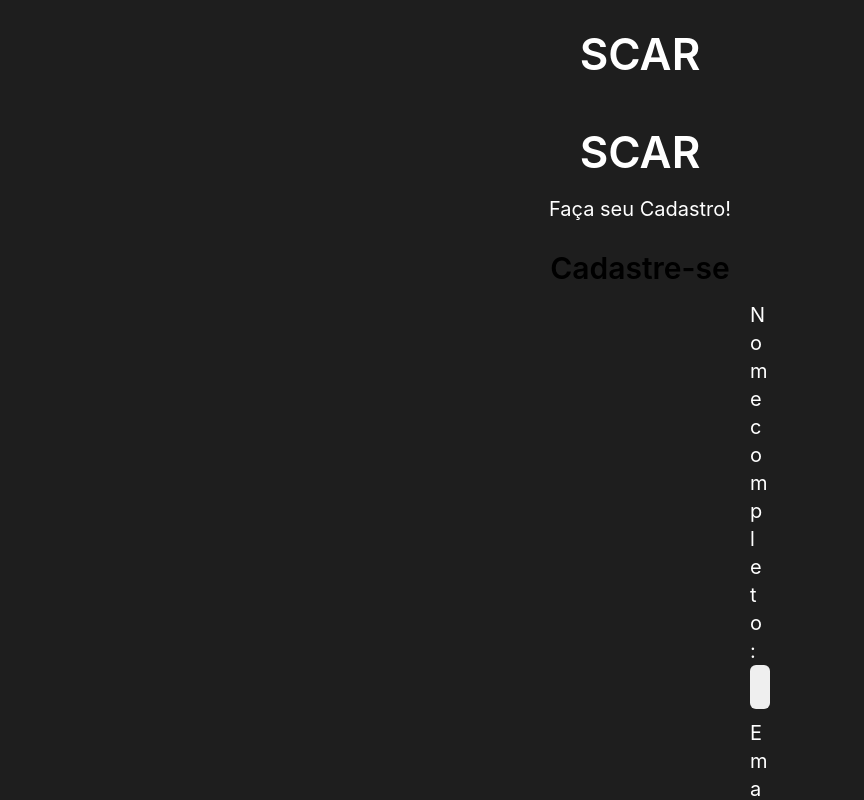
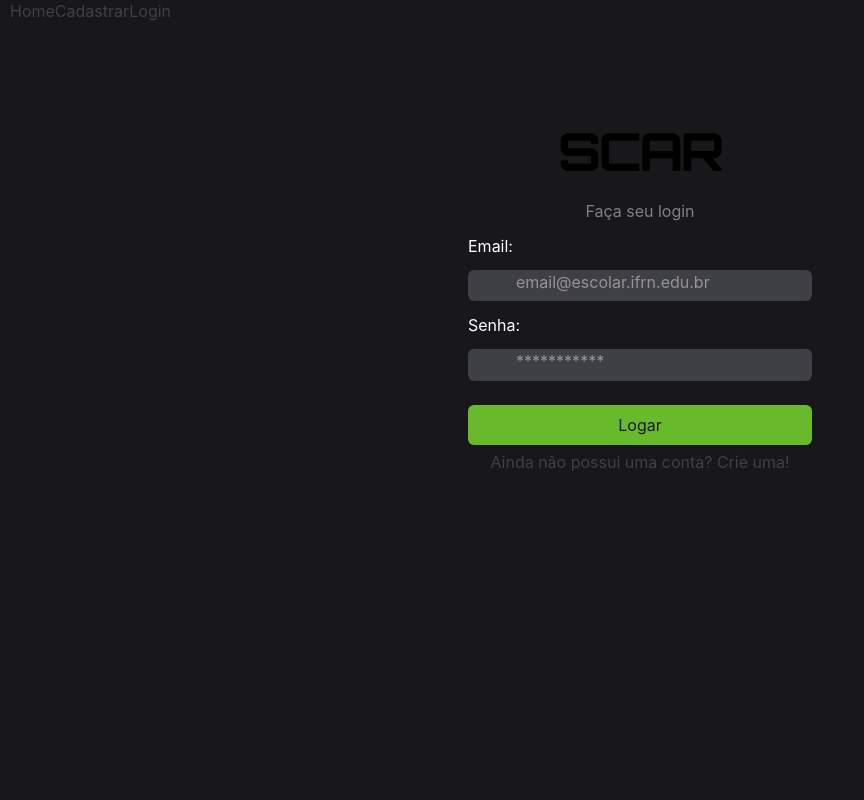
Before and after one commit to RelampagoMarquin/scar, a React (Create React App) app in the folder scarproject/: page /login in a window 1280 px wide. Shown: the top 800 px of the page, without its empty margins (0-864 px from the left). Built offline with nearby package versions, Linux system fonts and the light colour scheme.

Commit message:
Tela de login finalizada, com rotas

```diff
--- a/scarproject/public/index.html
+++ b/scarproject/public/index.html
@@ -15,6 +15,11 @@
       user's mobile device or desktop. See https://developers.google.com/web/fundamentals/web-app-manifest/
     -->
     <link rel="manifest" href="%PUBLIC_URL%/manifest.json" />
+    <link rel="stylesheet" href="https://cdn.jsdelivr.net/npm/water.css@2/out/water.css">
+
+    <!-- Fonts -->
+
+    <link href="https://fonts.googleapis.com/css2?family=Orbitron:wght@500&display=swap" rel="stylesheet">
     <!--
       Notice the use of %PUBLIC_URL% in the tags above.
       It will be replaced with the URL of the `public` folder during the build.
@@ -25,7 +30,6 @@
       Learn how to configure a non-root public URL by running `npm run build`.
     -->
     <title>React App</title>
-    <link rel="stylesheet" href="https://cdn.jsdelivr.net/npm/water.css@2/out/water.css">
   </head>
   <body>
     <noscript>You need to enable JavaScript to run this app.</noscript>
--- a/scarproject/src/App.css
+++ b/scarproject/src/App.css
@@ -14,7 +14,7 @@
 }
 
 .App-header {
-  background-color: #18181B;
+  background-color: #282c34;
   min-height: 100vh;
   display: flex;
   flex-direction: column;
--- a/scarproject/src/App.js
+++ b/scarproject/src/App.js
@@ -1,14 +1,41 @@
-import './App.css';
-import FormCadastro from './FormCadastro';
-/* import FormLogin from './FormLogin'; */
+import {
+  BrowserRouter as Router,
+  Route,
+  Switch,
+  Link
+}
+from "react-router-dom";
+import Home from "./components/pages/Home"
+import FormCadastro from "./components/pages/FormCadastro"
+import FormLogin from "./components/pages/FormLogin"
 
 function App() {
   return (
-    <div className="App">
-      <h1>SCAR</h1>
-      <FormCadastro />
-      {/* <FormLogin/> */}
-    </div>
+    <Router>
+
+      <div>
+          <Link to ="/">Home</Link>
+          <Link to ="/cadastro">Cadastrar</Link>
+          <Link to ="/login">Login</Link>
+      </div>
+
+      <Switch>
+
+        <Route exact path ="/">
+          <Home />
+        </Route>
+
+        <Route exact path ="/login">
+          <FormLogin/>
+        </Route>
+
+        <Route exact path ="/cadastro">
+          <FormCadastro />
+        </Route>
+
+      </Switch>
+
+    </Router>
   );
 }
 
--- a/scarproject/src/FormCadastro.css
+++ /dev/null
@@ -1,35 +0,0 @@
-*{
-    margin: 0;
-    padding: 0;
-    box-sizing: border-box;
-}
-:root{
-    font-size: 62.5%;
-}
-/* Estilos: */
-body{
-    max-width: 100vw;
-    background-color: #1E1E1E;
-    color: white;
-    font-size: 2rem;
-}
-main{
-    display: flex;
-    justify-content: center;
-    flex-direction: column;
-}
-h1{
-    color: white;
-}
-form{
-    display: flex;
-    margin: 0 740px;
-    flex-direction: column;
-    text-align: left;
-}
-form *{
-    width: 100%;
-}
-button{
-    background-color: green;
-}
--- a/scarproject/src/FormCadastro.js
+++ /dev/null
@@ -1,60 +0,0 @@
-import React, { Component } from "react";
-import './FormCadastro.css';
-
-class FormCadastro extends Component {
-
-    constructor(props) {
-
-        super(props)
-
-        this.state = {
-
-            nome_completo: '',
-            email: '',
-            senha: ''
-
-        }
-
-    }
-    render() {
-
-        // const {email} = this.state;
-        // const {senha} = this.state
-
-        const handleSubmit = () => {
-
-            //e.preventDefault();
-
-        };
-
-
-        return (
-            <main>
-                <div><h1>SCAR</h1>
-                    <p>Faça seu Cadastro!</p>
-                    <h2>Cadastre-se</h2>
-                </div>
-
-                <form onSubmit={handleSubmit}>
-                    <label>
-                        <p>Nome completo:</p>
-                        <input name="nome_completo" type="text" placeholder="Nome completo" />
-                    </label>
-                    <label>
-                        <p>Email:</p>
-                        <input name="email" type='text' placeholder="email@escolar.ifrn.edu.br" />
-                    </label>
-                    <label>
-                        <p>Senha:</p>
-                        <input name="senha" type='text' placeholder="***********" />
-                    </label>
-                    <button type="submit">Cadastrar</button>
-
-                </form>
-                <a>Já possui uma conta? Logue já!</a>
-            </main>
-        )
-    }
-}
-
-export default FormCadastro
--- a/scarproject/src/FormLogin.css
+++ /dev/null
@@ -1,30 +0,0 @@
-*{
-    margin: 0;
-    padding: 0;
-    box-sizing: border-box;
-}
-body{
-    max-width: 100vw;
-    background-color: #18181B;
-}
-form{
-    max-width: 600px;
-    margin: 0 auto;
-    padding: 60px;
-}
-
-input,select, textarea, .radios,.checks{
-    margin-bottom: 20px;
-}
-
-button{
-    background-color: #68B92C;
-}
-.radios label, .checks label {
-    margin-right: 20px;
-}
-label{
-    text-align: left;
-    display: block;
-    margin: auto;
-}
--- /dev/null
+++ b/scarproject/src/components/pages/FormCadastro.js
@@ -0,0 +1,7 @@
+function FormCadastro(){
+
+    return <h1>Cadastrar</h1>
+
+}
+
+export default FormCadastro;
--- /dev/null
+++ b/scarproject/src/components/pages/FormLogin.css
@@ -0,0 +1,60 @@
+*{
+    margin: 0;
+    padding: 0;
+    box-sizing: border-box;
+}
+body{
+    max-width: 100vw;
+    background-color: #18181B;
+    color: white;
+    font-size: 1rem;
+}
+
+main{
+    display: flex;
+    justify-content: center;
+    text-align: center;
+    flex-direction: column;
+    margin-top: 4.5rem;
+}
+form{
+    display: flex;
+    margin: 0 auto;
+    text-align: center;
+    flex-direction: column;
+}
+
+form *{
+    width: 100%;
+}
+
+button{
+    background-color: #68B92C;
+    margin-top: 1.5rem;
+}
+label, input{
+    align-items: center;
+    text-align: left;
+    display: block;
+    margin: auto;
+    color : #FFF;
+    margin-top: .8rem;
+}
+
+input{
+    background-color: #3F3F46;
+    padding: .1rem 3rem .6rem;
+}
+
+div > p {
+    color: gray;
+}
+
+h1{
+    font-family: 'Orbitron', sans-serif;
+    font-size: 3.1rem;
+}
+
+a{
+    color: #3F3F46;
+}
--- a/scarproject/src/FormLogin.js
+++ b/scarproject/src/components/pages/FormLogin.js
@@ -28,9 +28,11 @@ class FormLogin extends Component {
 
 
         return(
-            <section>
+            <main>
+                <div>
                     <h1>SCAR</h1>
                     <p>Faça seu login</p>
+                </div>
                 <form onSubmit={handleSubmit}>
                     <label>
                         <p>Email:</p>
@@ -42,7 +44,8 @@ class FormLogin extends Component {
                     </label>
                     <button type="submit">Logar</button>
                 </form>
-            </section>
+                <a>Ainda não possui uma conta? Crie uma!</a>
+            </main>
         )
     }
 }
--- /dev/null
+++ b/scarproject/src/components/pages/Home.js
@@ -0,0 +1,7 @@
+function Home(){
+
+    return <h1>Home</h1>
+
+}
+
+export default Home;
```
Also changed, not shown: scarproject/package.json (+7 -1 lines), 1 other file (tests, documents, lock files or other folders). Lines whose indentation alone changed are shown as unchanged.
